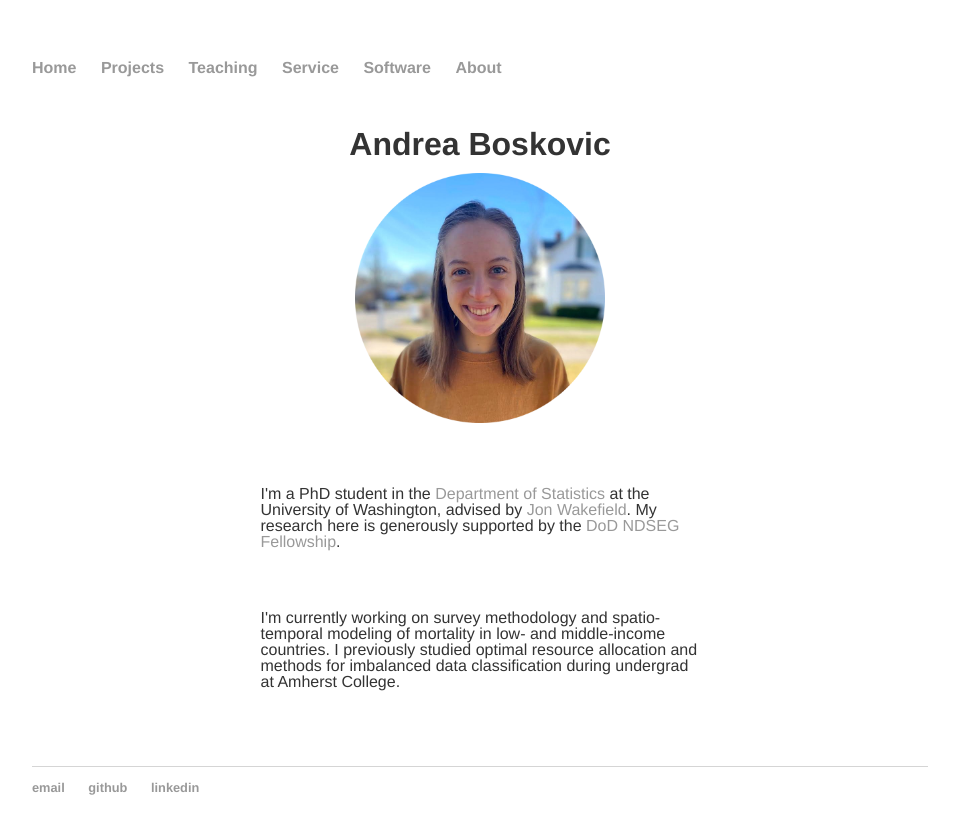
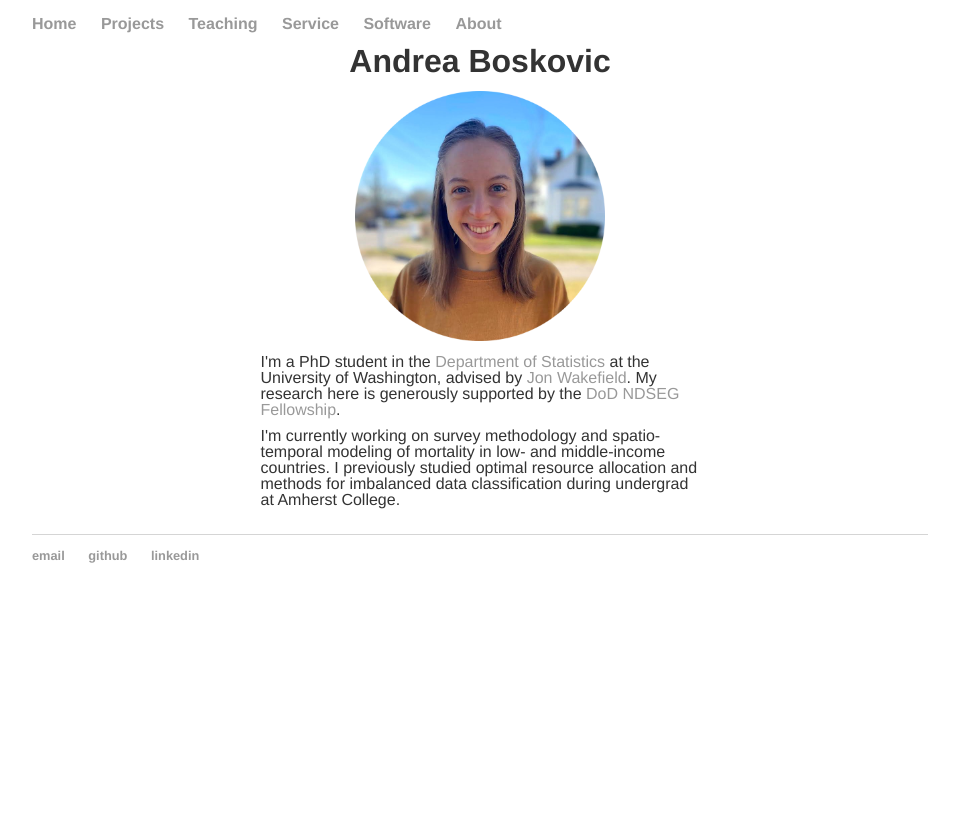
Before and after one commit to aboskovic21/aboskovic21.github.io, a Jekyll site: the page built from index.html, in a window 1280 px wide. Shown: the top 834 px of the page, without its empty margins (160-1119 px from the left). Built offline with Jekyll 4.4.1, drawn with Linux system fonts in a browser that asks for light colours.

Commit message:
removing white space?

```diff
--- a/css/main.css
+++ b/css/main.css
@@ -1,5 +1,5 @@
 body, .blurb, .teaching-experience, p {
-    margin: 60px auto;
+    margin: 10px auto;
     width: 70%;
     font-family:'Helvetica', 'Arial', 'Sans-Serif';
     font-size: 1em;
```
